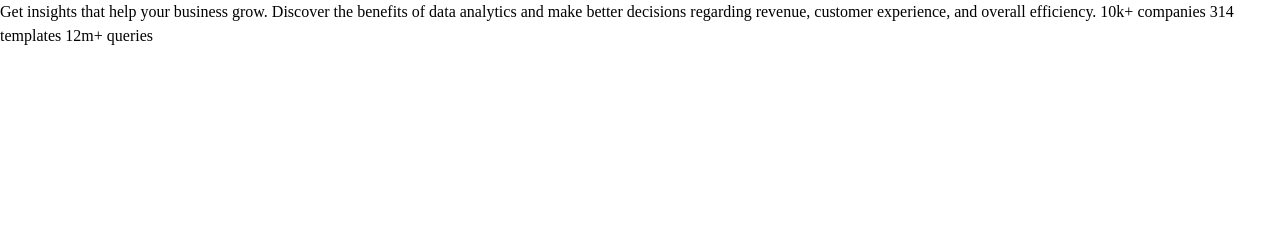
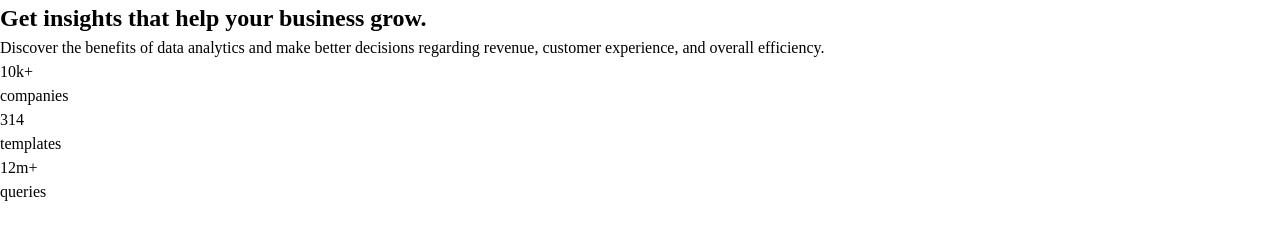
Before and after one commit to ISMARZDEV/FrontEndMentor-stats-preview-card-component-main.github.io, a plain HTML site: page index.html in a window 1280 px wide. Drawn offline with Linux system fonts and the light colour scheme.

Commit message:
Inicialización de estructura proyecto CSS

```diff
--- a/index.html
+++ b/index.html
@@ -12,14 +12,47 @@
 </head>
 <body>
 
-  Get insights that help your business grow.
+  <main>
 
-  Discover the benefits of data analytics and make better decisions regarding revenue, customer
-  experience, and overall efficiency.
+    <section class="section-1">
+      <div id="image">
+        <div id="layer"></div>
+      </div>
+    </section>
 
-  10k+ companies
-  314 templates
-  12m+ queries
+    <section class="section-2">
+
+      <h1>Get <span>insights</span> that help your business grow.</h1>
+
+      <p>
+        Discover the benefits of data analytics and make better decisions regarding revenue, customer
+        experience, and overall efficiency.
+      </p>
+
+      <div class="stats">
+        <stats class="stats-details">
+          <div class="amount">10k+</div>
+          <div class="concept">companies</div>
+        </stats>
+      </div>
+
+      <div class="stats">
+        <stats class="stats-details">
+          <div class="amount">314</div>
+          <div class="concept">templates</div>
+        </stats>
+      </div>
+
+
+      <div class="stats">
+        <stats class="stats-details">
+          <div class="amount">12m+</div>
+          <div class="concept">queries</div>
+        </stats>
+      </div>
+
+    </section>
+  </main>
 
 </body>
 </html>
--- a/src/assets/css/layout/card.css
+++ b/src/assets/css/layout/card.css
@@ -0,0 +1,13 @@
+/*
+- Family: [Inter](https://fonts.google.com/specimen/Inter)
+- Weights: 400, 700
+*/
+
+@import url('https://fonts.googleapis.com/css2?family=Inter:ital,opsz,wght@0,14..32,100..900;1,14..32,100..900&display=swap');
+
+/*
+- Family: [Lexend Deca](https://fonts.google.com/specimen/Lexend+Deca)
+- Weights: 400
+*/
+
+@import url('https://fonts.googleapis.com/css2?family=Lexend+Deca:wght@100..900&display=swap');
--- /dev/null
+++ b/src/assets/css/layout/style-guide.css
@@ -0,0 +1,44 @@
+
+/*
+- Family: [Inter](https://fonts.google.com/specimen/Inter)
+- Weights: 400, 700
+*/
+
+@import url('https://fonts.googleapis.com/css2?family=Inter:ital,opsz,wght@0,14..32,100..900;1,14..32,100..900&display=swap');
+
+/*
+- Family: [Lexend Deca](https://fonts.google.com/specimen/Lexend+Deca)
+- Weights: 400
+*/
+
+@import url('https://fonts.googleapis.com/css2?family=Lexend+Deca:wght@100..900&display=swap');
+
+
+:root {
+
+    /* ## Colors */
+
+    /* ### Primary */
+
+    --Very-dark-blue-main-background: hsl(233, 47%, 7%);
+    --Dark-desaturated-blue-card-background: hsl(244, 38%, 16%);
+    --Soft-violet-accent-: hsl(277, 64%, 61%);
+
+    /* ### Neutral */
+
+    --White-main-heading-stats: hsl(0, 0%, 100%);
+    --Slightly-transparent-white-main-paragraph: hsla(0, 0%, 100%, 0.75);
+    --Slightly-transparent-white-stat-headings: hsla(0, 0%, 100%, 0.6);
+
+    /* Font-Weights */
+
+    --FW-Inter-400: 400;
+    --FW-Inter-700: 700;
+
+    --FW-Lexend-400: 400;
+
+    /* Font-Family */
+
+    --FF-Lexend-Deca: "Lexend Deca", serif;
+    --FF-Inter: "Inter", sans-serif;
+}
--- a/src/assets/css/style.css
+++ b/src/assets/css/style.css
@@ -2,3 +2,4 @@
 @import url(components/button.css);
 @import url(layout/reset.css);
 @import url(/src/assets/css/layout/card.css);
+@import url(/src/assets/css/layout/style-guide.css);
```
